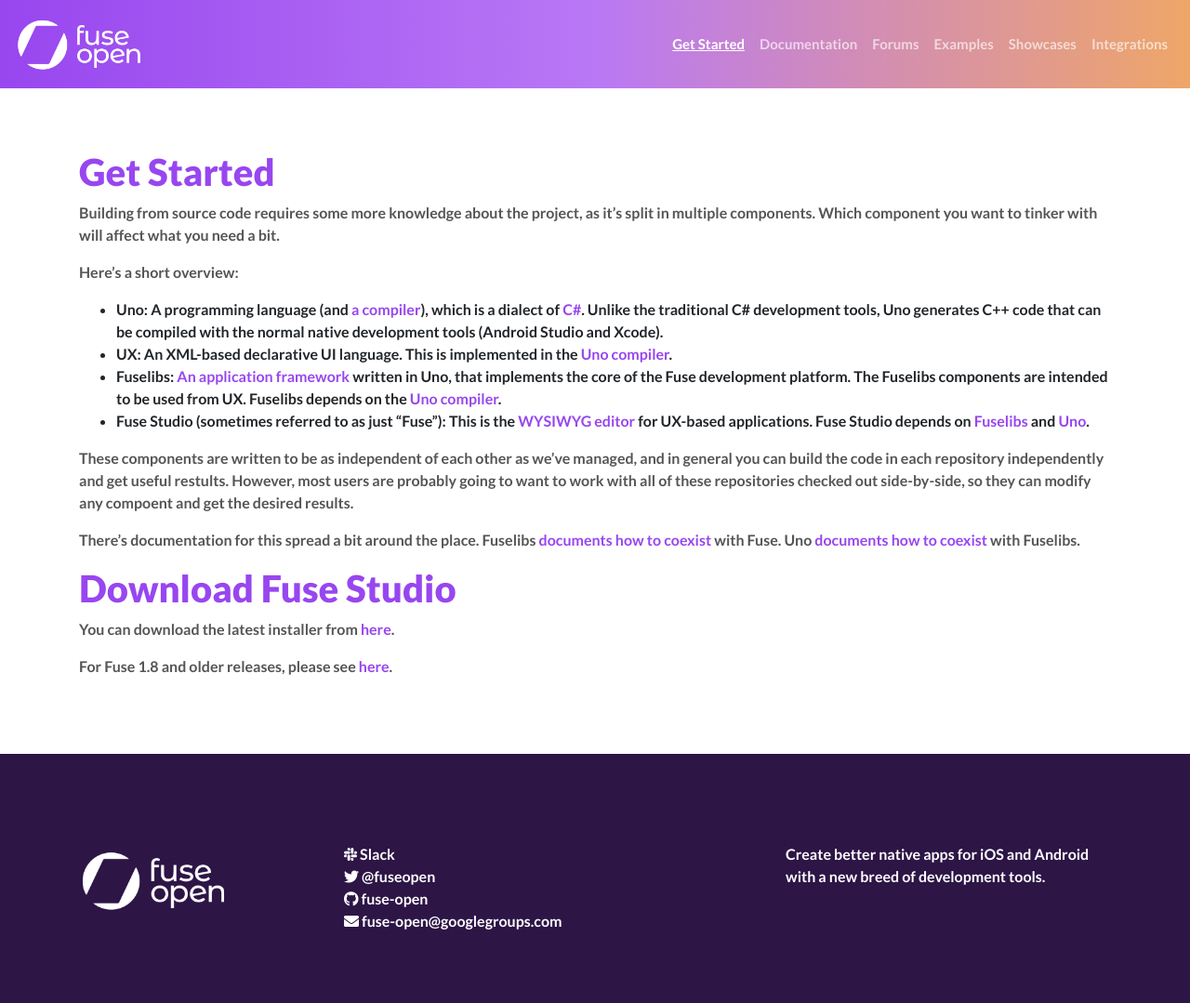
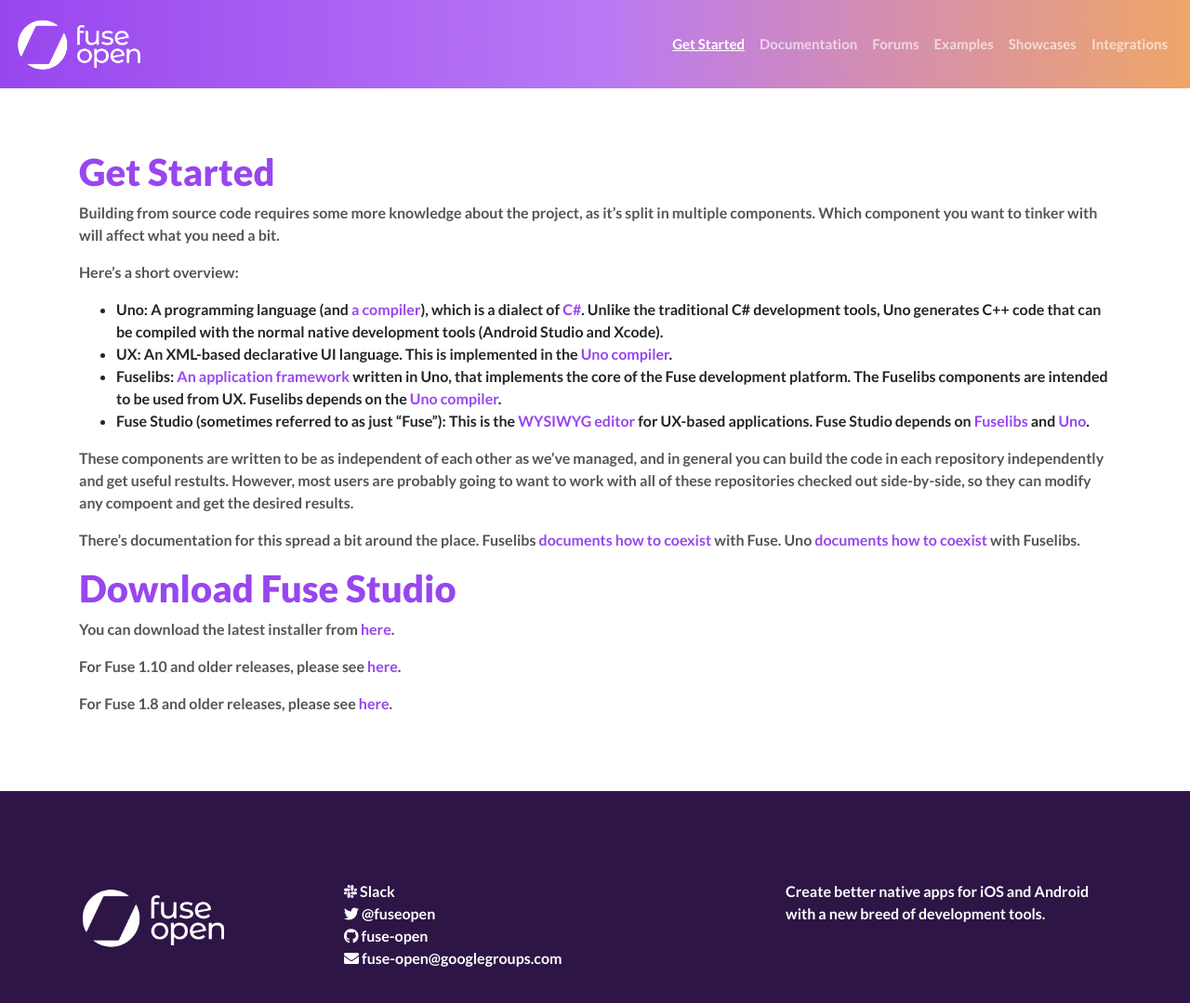
Before and after one commit to fuse-open/fuse-open.github.io, a Jekyll site: the page built from get_started.md, in a window 1280 px wide and 1123 px high. Shown: the top 1079 px of the window at 93% size. Built offline with Jekyll 4.4.1, drawn with Linux system fonts in a browser that asks for light colours; nearby versions of some CDN libraries.

Commit message:
add link to latest Fuse Studio releases

```diff
--- a/get_started.md
+++ b/get_started.md
@@ -45,6 +45,8 @@ Fuselibs.
 
 # Download Fuse Studio
 
-You can download the latest installer from <a href="https://github.com/fuse-open/fuse-studio/releases" target="_blank">here</a>.
+You can download the latest installer from <a href="https://github.com/fuse-x/studio/releases" target="_blank">here</a>.
+
+For Fuse 1.10 and older releases, please see <a href="https://github.com/fuse-open/fuse-studio/releases" target="_blank">here</a>.
 
 For Fuse 1.8 and older releases, please see <a href="https://github.com/fusetools/fuse-releases/releases" target="_blank">here</a>.
```
